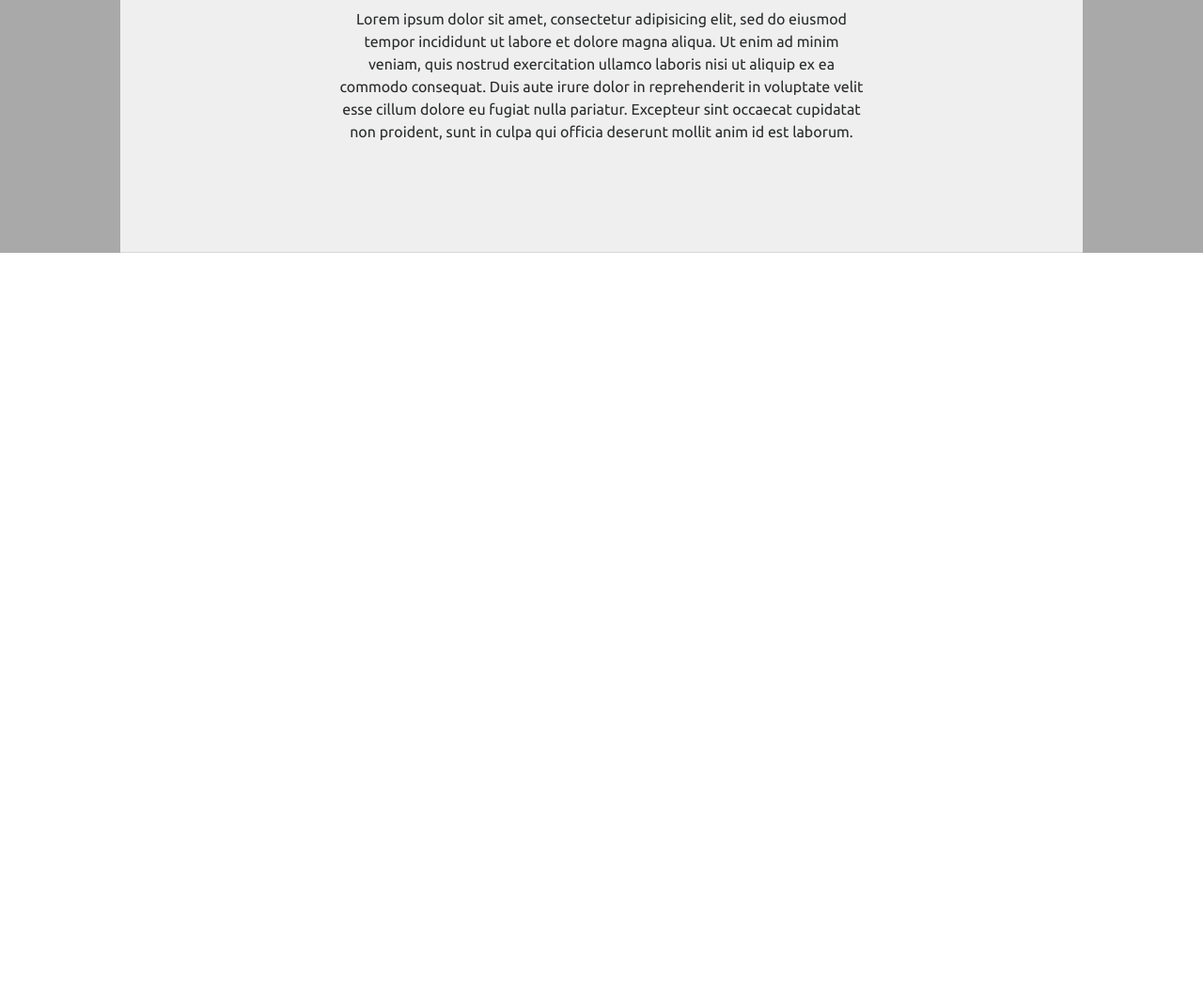
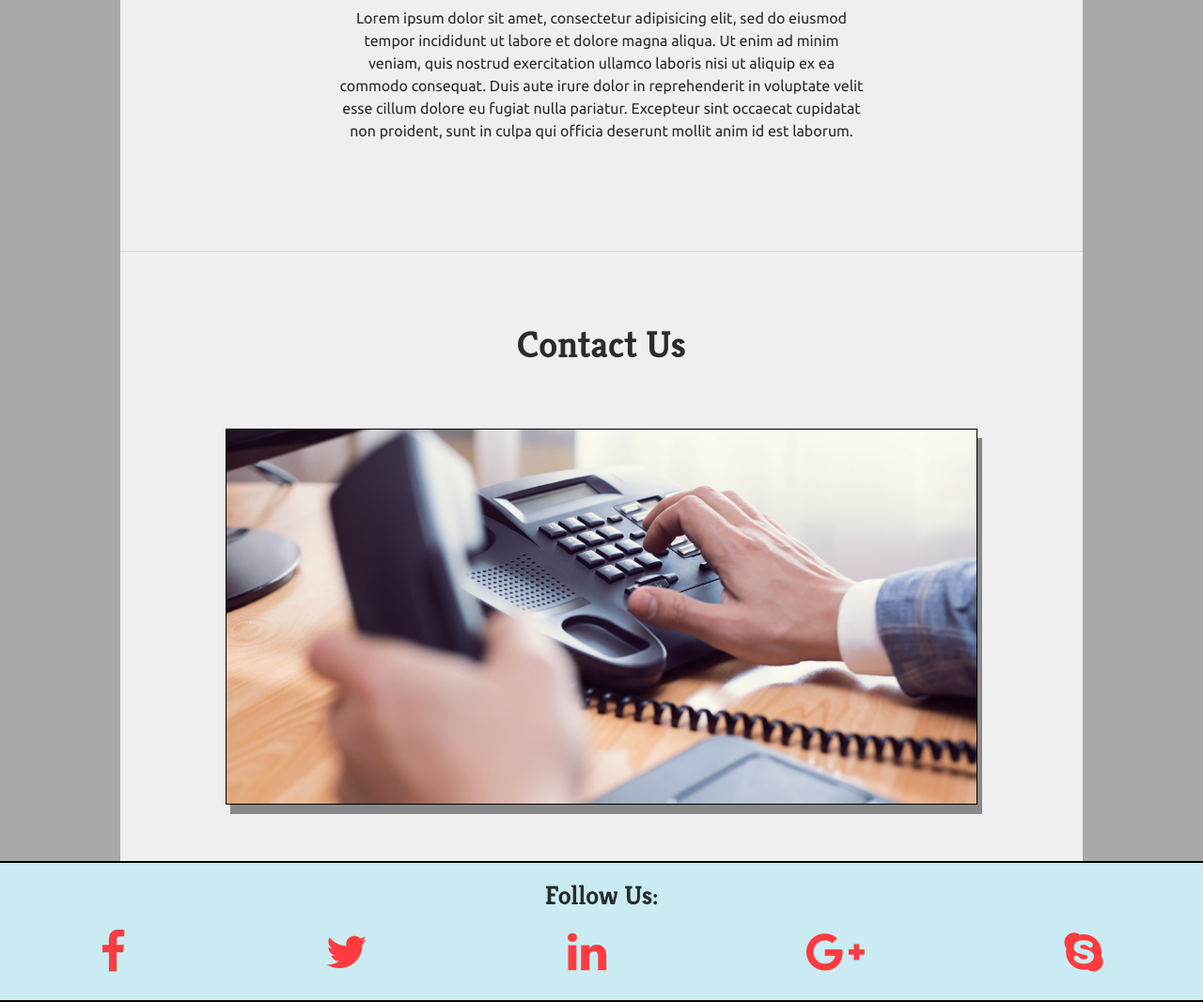
Before and after one commit to chiu88/CPNT260-assign4, a plain HTML site: page index.html in a window 1280 px wide. Shown: the part 1597-2663 px from the top of the page at 94% size. Before the commit the page ends 1882 px from the top, so only its background shows below. Drawn offline with nearby package versions, Linux system fonts and the light colour scheme; a script that the page names is missing.

Commit message:
added contact section and style

```diff
--- a/css/styles.css
+++ b/css/styles.css
@@ -53,7 +53,9 @@ header .logo {
   justify-content: space-around;
   align-items: center;
   flex-wrap: wrap;
-  background-color: #ff3b3f;
+  background-color: #caebf2;
+  border-top: 2px solid black;
+  border-bottom: 2px solid black;
 
 }
 
@@ -61,14 +63,49 @@ header .logo {
   font-size: 20px;
 }
 
+/***************************************************  */
+
+
+/* Footer styles */
+
+
+/*****************************************************  */
+
+
+footer {
+    border-top: 2px solid black;
+    height: 150px;
+    background-color: #caebf2;
+    border-top: 2px solid black;
+    border-bottom: 2px solid black;
+}
+
+footer h3 {
+    text-align: center;
+    padding-top: 20px;
+}
+
+.follow-container {
+    margin-top: 20px;
+    display: flex;
+    flex-direction: row;
+    justify-content: space-around;
+    flex-wrap: wrap;
+
+}
+.follow-container a{
+  color: #ff3b3f;
+}
 
 /* *************************************** */
 
-/* mobile */
+/* mobile-nav */
 
 /* **************************************** */
 
+@media (max-width: 600px) {
 
+}
 
 
 /* *************************************** */
@@ -82,7 +119,7 @@ header .logo {
   width: 100%;
   position: relative;
   border-top: 2px solid black;
-  border-bottom: 2px solid black;
+  border-bottom: 1px solid black;
   margin: 0 auto;
 
 
@@ -178,14 +215,19 @@ header .logo {
 
 
 .products-image-description {
-  background-color: black;
+  background-color: white;
   border-radius: 2px;
   position: absolute;
   bottom: 0;
-  left: 105px;
+  height: 40px;
+  width: 100%;
+  text-align: center;
   transform: translateY(60px);
   transition: .2s;
+  padding-top: 8px;
+  border: 1px solid black;
 }
+
 
 
 .products-image-container:hover .products-image-description {
@@ -227,6 +269,14 @@ header .logo {
 
 }
 
+.about-image-container {
+  height: 300px;
+  width: 600px;
+  position: relative;
+  overflow: hidden;
+  box-shadow: 5px 10px #888888;
+}
+
 .about-image {
   height: 100%;
   background-image: url('../img/about_us.jpg');
@@ -237,22 +287,19 @@ header .logo {
   display: flex;
 }
 
-.about-image-container {
-  height: 300px;
-  width: 600px;
-  position: relative;
-  overflow: hidden;
-  box-shadow: 5px 10px #888888;
-}
+
 
 .about-image-description {
   background-color: white;
-  border-radius: 2px;
   position: absolute;
+  height: 40px;
+  width: 100%;
   bottom: 0;
-  left: 260px;
+  padding-top: 8px;
+  border: 1px solid black;
   transform: translateY(60px);
   transition: .2s;
+  text-align: center;
 }
 
 .about-image-container:hover .about-image-description {
@@ -270,3 +317,70 @@ header .logo {
 /* Contact Us-Home */
 
 /* **************************************** */
+.contact {
+  height: 100%;
+  width: 100%;
+  padding-bottom: 60px;
+}
+
+.contact h2 {
+  padding: 60px;
+  text-align: center;
+  font-size: 40px;
+}
+
+.contact-container {
+  width: 100%;
+  display: flex;
+  flex-direction: row;
+  justify-content: center;
+  flex-wrap: wrap;
+  margin: 0 auto;
+
+}
+
+.contact-image-container {
+  height: 400px;
+  width: 800px;
+  position: relative;
+  box-shadow: 5px 10px #888888;
+  overflow: hidden;
+}
+
+.contact-image {
+  height: 100%;
+  background-image: url('../img/contact.jpg');
+  background-position: center;
+  background-size: cover;
+  background-repeat: no-repeat;
+  border: 1px solid black;
+  display: flex;
+}
+
+.contact-button-container {
+  width: 100%;
+  display: flex;
+  position: absolute;
+  justify-content: center;
+  bottom: 0;
+  padding-bottom: 150px;
+}
+
+.contact-button {
+  background-color: #efefef;
+  font-size: 28px;
+  height: 40px;
+  width: 200px;
+  border-radius: 5px;
+  border: 1px solid black;
+  text-align: center;
+  opacity: 0;
+  transform: translateY(60px);
+  transition: .2s;
+
+}
+
+.contact-image-container:hover .contact-button {
+  transform: translateY(0);
+  opacity: 1;
+}
--- a/index.html
+++ b/index.html
@@ -26,6 +26,17 @@
                 <input type="text" placeholder="Search..">
 
             </div>
+
+            <div class="mobile-nav">
+                <div class="hamburger-container">
+                    <button><i class="fa fa-bars fa-lg" aria-hidden="true"></i></button>
+                </div>
+                <div class="logo-container">
+                    <div class="logo"><i class="fa fa-user-circle-o fa-5x" aria-hidden="true"></i></div>
+                </div>
+                <div class="search-container">
+                    <button><i class="fa fa-search fa-lg" aria-hidden="true"></i></button>
+                </div>
 
 
         </header>
@@ -89,7 +100,38 @@
 
           <hr>
 
+<!-- Contact Section -->
+
+          <section class="contact">
+            <h2>Contact Us</h2>
+            <div class="contact-container">
+              <div class="contact-image-container">
+                <div class="contact-image">
+
+                </div>
+                <div class="contact-button-container">
+
+                  <div class="contact-button">
+                    <a href="./contact.html">Contact Us</a>
+                  </div>
+                </div>
+
+              </div>
+            </div>
+          </section>
+
         </main>
+
+        <footer>
+            <h3>Follow Us:</h3>
+            <div class="follow-container">
+                <a href="#"><i class="fa fa-facebook fa-3x"></i></a>
+                <a href="#"><i class="fa fa-twitter fa-3x"></i></a>
+                <a href="#"><i class="fa fa-linkedin fa-3x"></i></a>
+                <a href="#"><i class="fa fa-google-plus fa-3x"></i></a>
+                <a href="#"><i class="fa fa-skype fa-3x"></i></a>
+            </div>
+        </footer>
 
       </div>
     <script src="https://code.jquery.com/jquery-3.1.1.slim.min.js" integrity="sha384-A7FZj7v+d/sdmMqp/nOQwliLvUsJfDHW+k9Omg/a/EheAdgtzNs3hpfag6Ed950n" crossorigin="anonymous"></script>
```
Also changed, not shown: img/contact.jpg (added).
